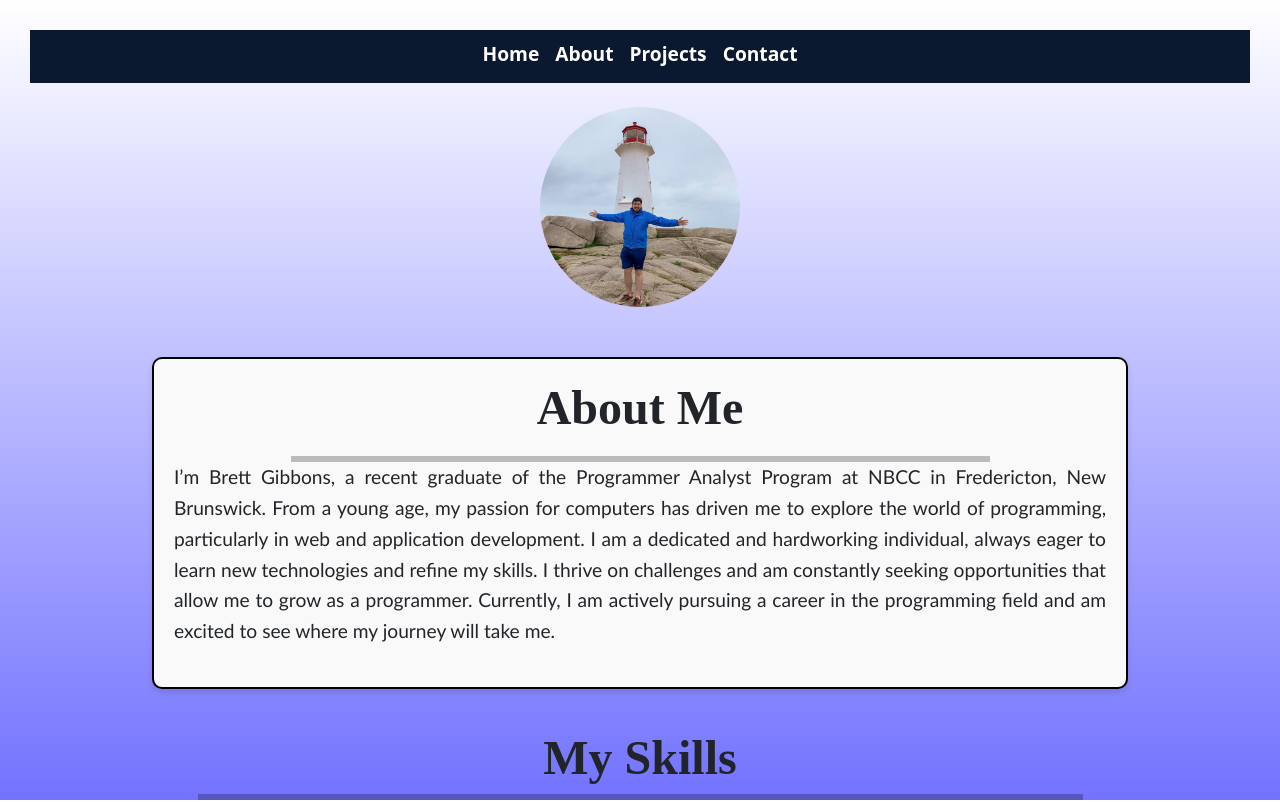
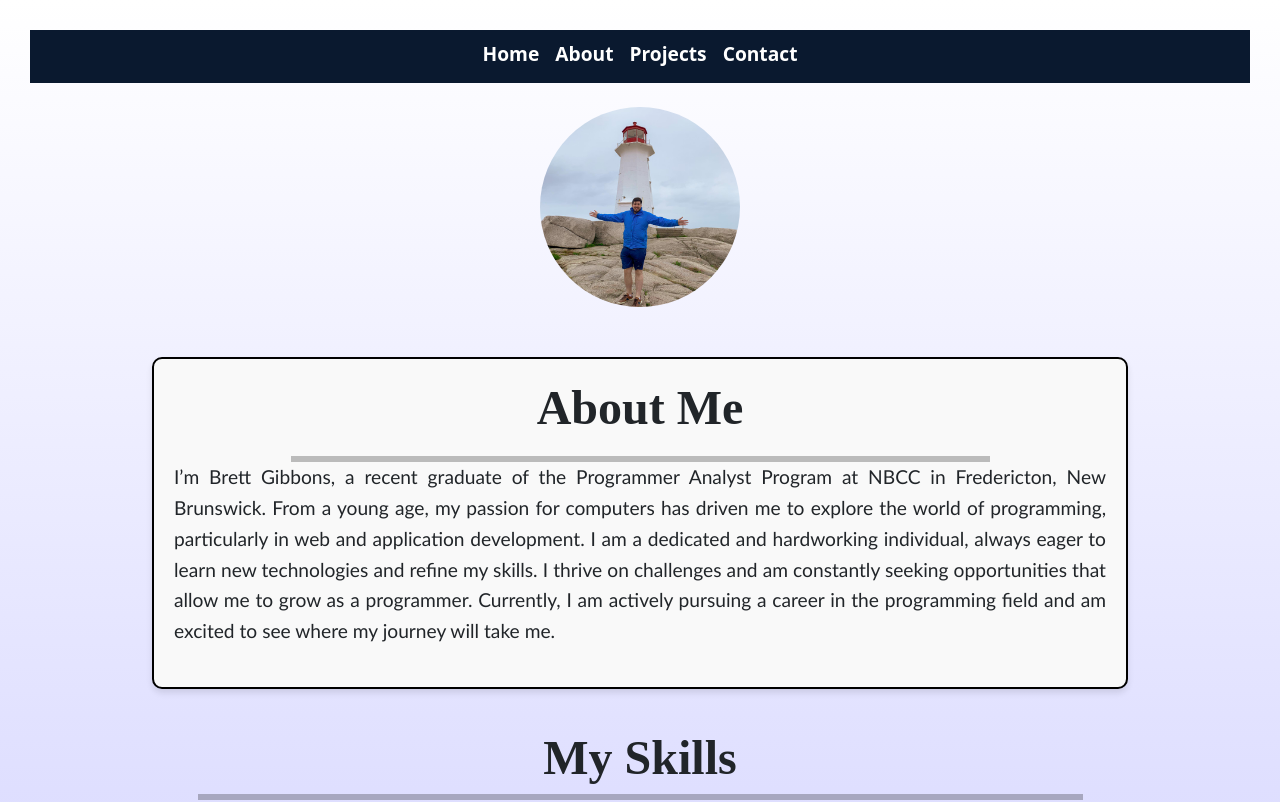
Before and after one commit to Brettygibb/Portfolio, a React (Create React App) app: page / in a window 1280 px wide. Shown: the top 802 px of the page. Built offline with nearby package versions, Linux system fonts and the light colour scheme.

Commit message:
Update App.css

```diff
--- a/src/App.css
+++ b/src/App.css
@@ -1,14 +1,4 @@
 @import url("https://fonts.googleapis.com/css2?family=Roboto:wght@400;700&display=swap");
-
-html,
-body {
-  height: 100%;
-}
-html,
-body {
-  margin: 0;
-  padding: 0;
-}
 
 body {
   font-family: Arial, sans-serif;
@@ -19,6 +9,11 @@ body {
     rgb(255, 255, 255),
     rgb(2, 2, 255) 180%
   );
+  height: auto;
+  display: flex;
+  justify-content: center;
+  align-items: center;
+  flex-direction: column;
 }
 
 /* navbar */
```
